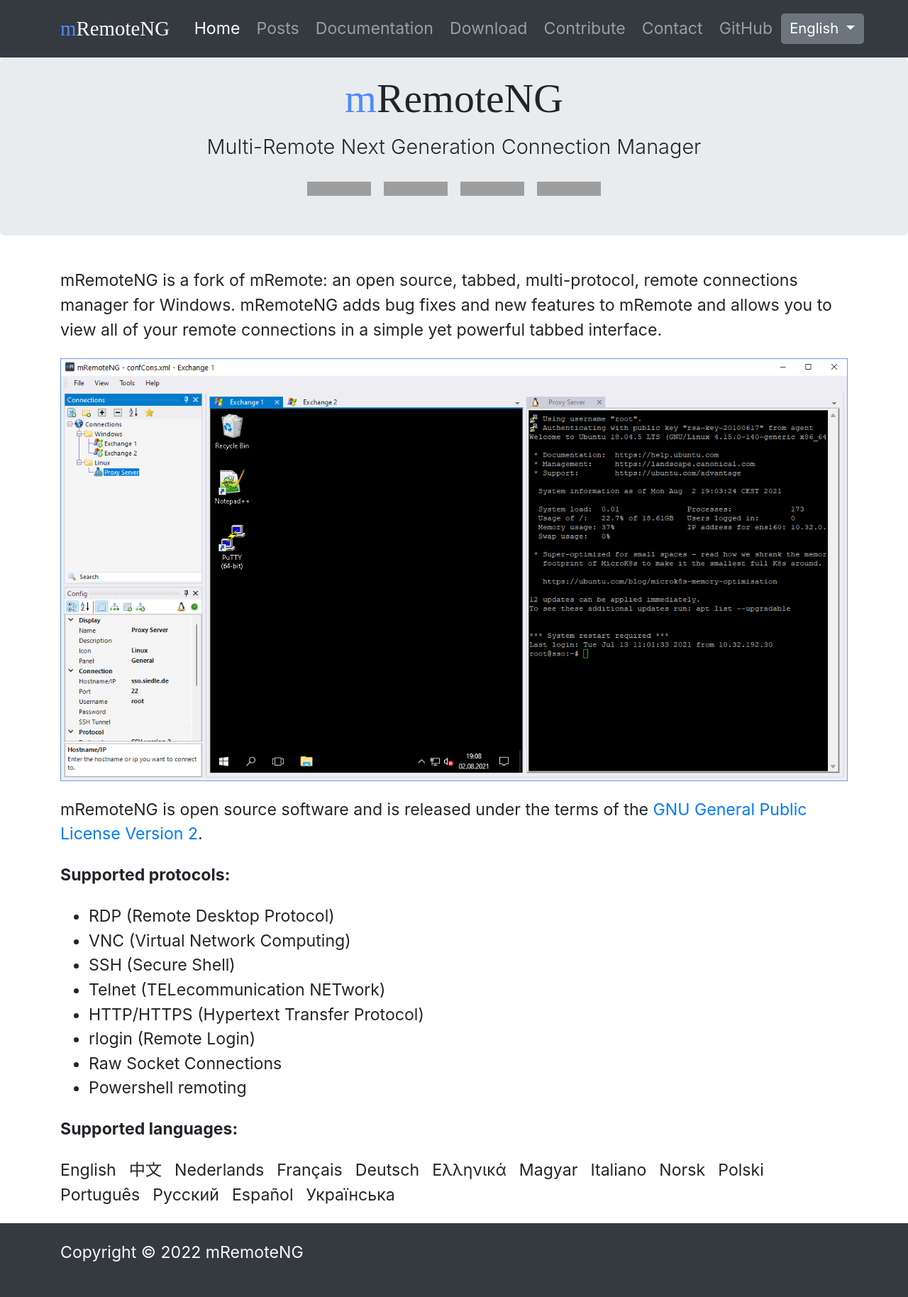
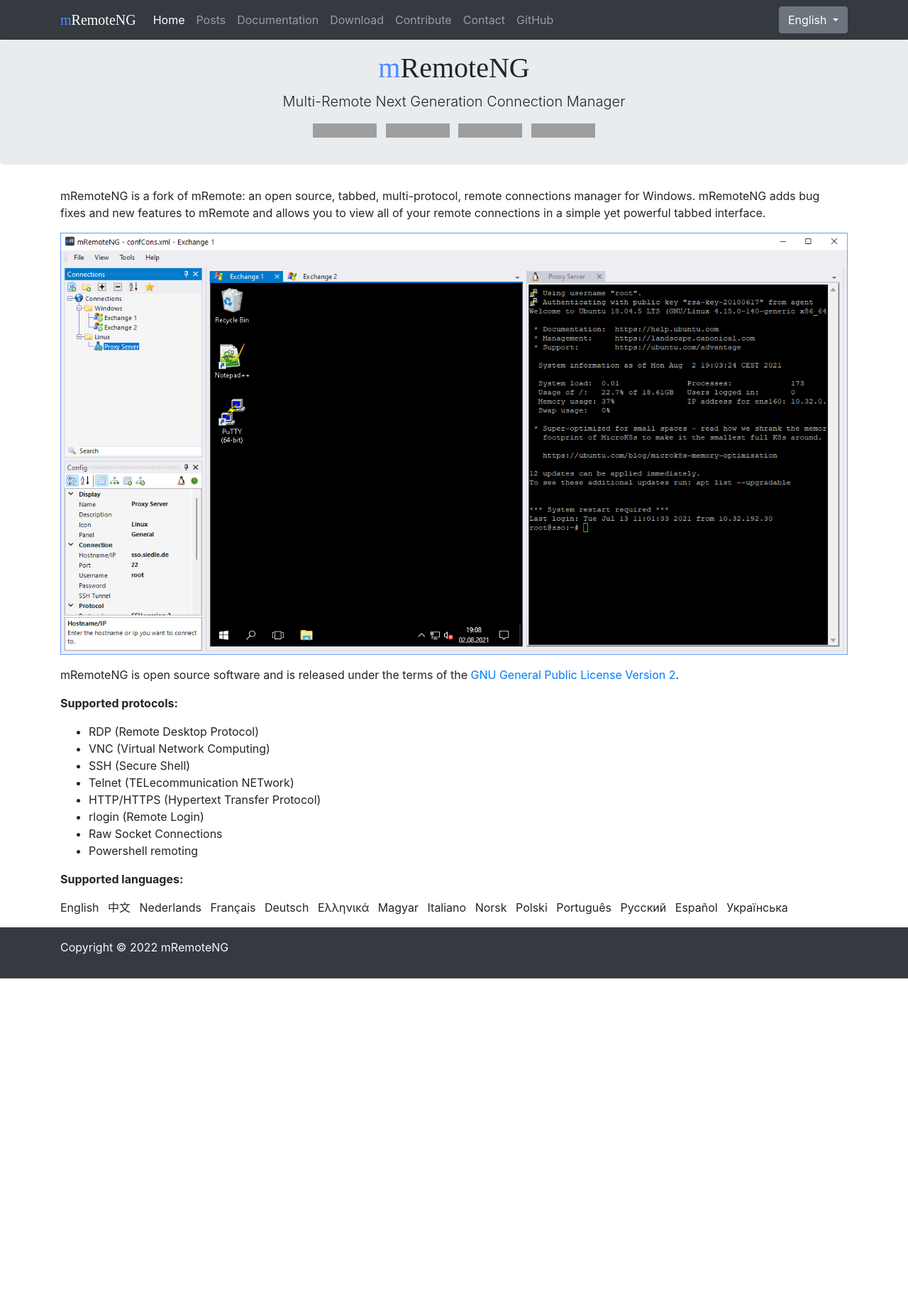
Before and after one commit to mRemoteNG/mRemoteNG.github.io, a Jekyll site: the page built from index.md, in a window 1280 px wide. Shown: the whole page at 71% size. Built offline with Jekyll 4.4.1, drawn with Linux system fonts in a browser that asks for light colours; some web fonts are replaced; a style sheet for code colours, icons or effects is not loaded; after the commit the page ends 1379 px from its top, so only the background shows below that; grey boxes are pictures that could not be loaded.

Commit message:
correcting font size

```diff
--- a/_includes/head.html
+++ b/_includes/head.html
@@ -35,19 +35,8 @@
 			width: 1rem;
 		}
 
-		/* From 320px | 20em  to  30px @ 1920px */
-		@media (min-width: 20em) {
-		  :root {
-			font-size: calc(1rem + ((1vw - .2em) / 1.37142857));
-		  }
-		}
-
 		/* 1rem(16px) @ 48em(768px) increasing to 2rem(32px) @ 120em(1920px) */
 		@media (min-width: 48em) {
-			:root {
-				font-size: calc(1rem + ((1vw - .48rem) * 1.389));
-			}
-
 			legend {
 				font-size: calc(1.275rem + 0.3vw);
 			}
--- a/_includes/header.html
+++ b/_includes/header.html
@@ -31,7 +31,7 @@
 				</ul>
 			</div>
 			<div class="dropdown language">
-				<button class="btn btn-sm btn-secondary dropdown-toggle" type="button" id="dropdownMenuButton" data-toggle="dropdown" aria-haspopup="true" aria-expanded="false">
+				<button class="btn btn-xs btn-secondary dropdown-toggle" type="button" id="dropdownMenuButton" data-toggle="dropdown" aria-haspopup="true" aria-expanded="false">
 					<span class="flag-icon flag-icon-us"></span> English
 				</button>
 				<div class="dropdown-menu dropdown-menu-left text-left language width70">
```
